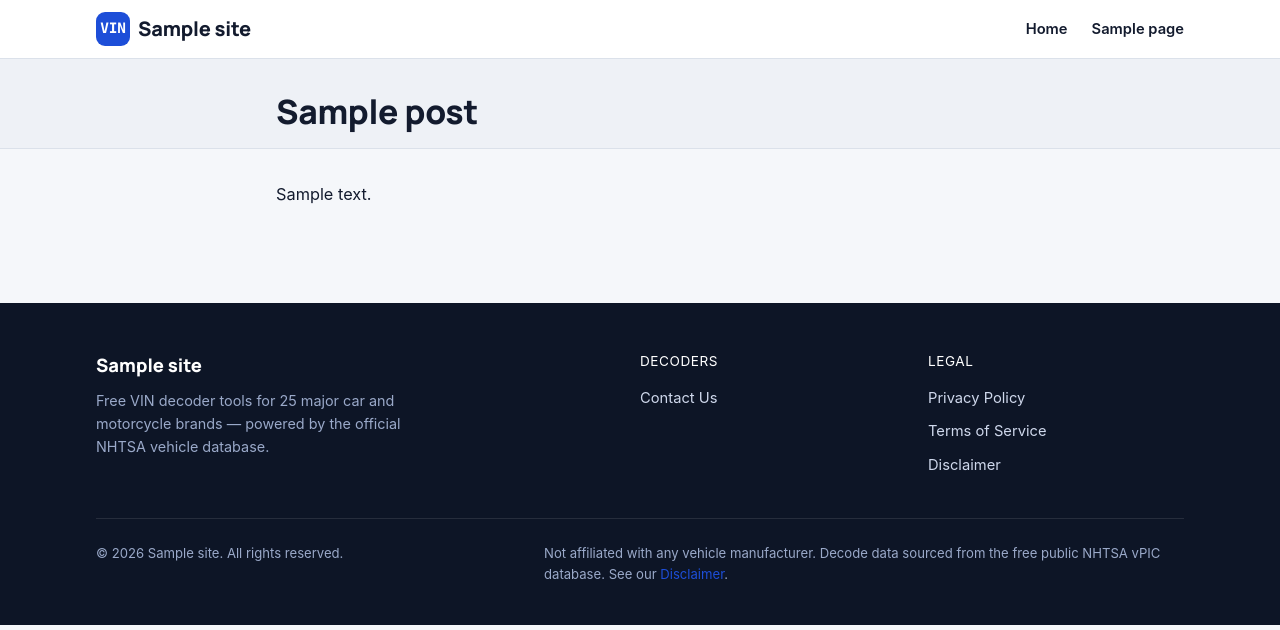
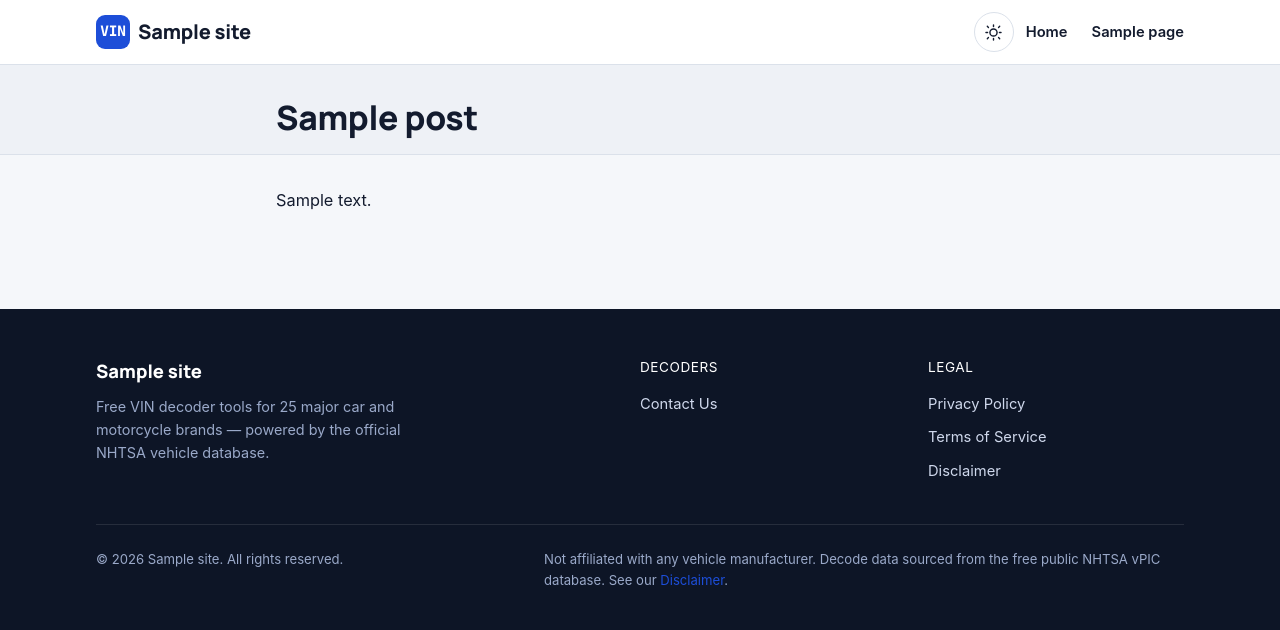
Before and after one commit to sukhjeevan999/basic, a WordPress theme: template vin-decoder-theme/page.php in a window 1280 px wide. Shown: the top 630 px of the page. Run offline with PHP 8.4 and a stand-in for WordPress, Linux system fonts and the light colour scheme; the site name, menu and one post (Sample post) are stand-ins, and other content is empty; some libraries are stand-ins or nearby versions.

Commit message:
Add a dark/light mode toggle to the site header
- header.php: inline pre-paint script sets data-vd-theme on <html> from
  a saved localStorage choice, falling back to the OS/browser
  prefers-color-scheme setting -- avoids a flash of the wrong theme.
  New sun/moon toggle button placed next to the mobile nav toggle.
- style.css: dark palette as a full override of the existing design
  tokens under :root[data-vd-theme="dark"] -- every component already
  reads color via var(--vd-color-*), so this covers the whole site
  without per-component changes. Toggle button styling + icon swap.
- nav.js: click handler flips the attribute and persists the choice.

(Also clarified in chat, not code: the 'Discover more' panel the user
saw in a competitor screenshot is Android Chrome's own related-content
feature, not something a website can add -- no theme change for that.)

Co-Authored-By: Claude Sonnet 5 <noreply@anthropic.com>
Claude-Session: https://claude.ai/code/session_01APqENyH6yHRj4ZhsQU3CBx

```diff
--- a/vin-decoder-theme/assets/js/nav.js
+++ b/vin-decoder-theme/assets/js/nav.js
@@ -34,5 +34,22 @@
 				toggle.setAttribute( 'aria-expanded', 'false' );
 			}
 		} );
+
+		// Dark/light mode toggle. The initial theme is already set by the
+		// inline script in header.php (before paint) — this just handles
+		// the click and remembers the choice.
+		var themeToggle = document.getElementById( 'vd-theme-toggle' );
+		if ( themeToggle ) {
+			themeToggle.addEventListener( 'click', function () {
+				var current = document.documentElement.getAttribute( 'data-vd-theme' ) === 'dark' ? 'dark' : 'light';
+				var next = 'dark' === current ? 'light' : 'dark';
+				document.documentElement.setAttribute( 'data-vd-theme', next );
+				try {
+					localStorage.setItem( 'vd-theme', next );
+				} catch ( e ) {
+					// Ignore — the toggle still works for the current page view.
+				}
+			} );
+		}
 	} );
 } )();
--- a/vin-decoder-theme/header.php
+++ b/vin-decoder-theme/header.php
@@ -15,6 +15,19 @@ if ( ! defined( 'ABSPATH' ) ) {
 	<meta charset="<?php bloginfo( 'charset' ); ?>">
 	<meta name="viewport" content="width=device-width, initial-scale=1">
 	<meta name="theme-color" content="#1d4ed8">
+	<script>
+	// Runs before CSS paints so there's no flash of the wrong theme.
+	// Respects a saved choice first, then the OS/browser light-dark setting.
+	( function () {
+		try {
+			var saved = localStorage.getItem( 'vd-theme' );
+			var theme = saved || ( window.matchMedia && window.matchMedia( '(prefers-color-scheme: dark)' ).matches ? 'dark' : 'light' );
+			document.documentElement.setAttribute( 'data-vd-theme', theme );
+		} catch ( e ) {
+			// localStorage can throw in some privacy modes — fall back silently to the default light theme.
+		}
+	} )();
+	</script>
 	<?php
 	$vindecoder_brand = function_exists( 'vindecoder_get_current_brand' ) ? vindecoder_get_current_brand() : null;
 	if ( $vindecoder_brand ) :
@@ -41,6 +54,12 @@ if ( ! defined( 'ABSPATH' ) ) {
 			<?php endif; ?>
 		</a>
 
+		<div class="vd-header-actions">
+			<button type="button" class="vd-theme-toggle" id="vd-theme-toggle" aria-label="<?php esc_attr_e( 'Toggle dark mode', 'vindecodertheme' ); ?>">
+				<svg class="vd-theme-icon vd-theme-icon-sun" viewBox="0 0 24 24" fill="none" aria-hidden="true"><circle cx="12" cy="12" r="4.5" stroke="currentColor" stroke-width="1.8"/><path stroke="currentColor" stroke-width="1.8" stroke-linecap="round" d="M12 2.5v2M12 19.5v2M4.2 4.2l1.4 1.4M18.4 18.4l1.4 1.4M2.5 12h2M19.5 12h2M4.2 19.8l1.4-1.4M18.4 5.6l1.4-1.4"/></svg>
+				<svg class="vd-theme-icon vd-theme-icon-moon" viewBox="0 0 24 24" fill="none" aria-hidden="true"><path stroke="currentColor" stroke-width="1.8" stroke-linejoin="round" d="M20 14.5A8.5 8.5 0 1 1 9.5 4a7 7 0 0 0 10.5 10.5Z"/></svg>
+			</button>
+
 			<button type="button" class="vd-nav-toggle" id="vd-nav-toggle" aria-controls="vd-primary-nav" aria-expanded="false">
 				<span class="vd-visually-hidden"><?php esc_html_e( 'Menu', 'vindecodertheme' ); ?></span>
 				<span></span><span></span><span></span>
@@ -63,6 +82,7 @@ if ( ! defined( 'ABSPATH' ) ) {
 				?>
 			</nav>
 		</div>
+	</div>
 </header>
 
 <main id="vd-main">
--- a/vin-decoder-theme/style.css
+++ b/vin-decoder-theme/style.css
@@ -55,6 +55,30 @@ Tags: one-column, custom-logo, custom-menu, translation-ready, automotive, minim
   --vd-container: 1120px;
   --vd-container-narrow: 760px;
 }
+
+/* Dark palette — activated by setting data-vd-theme="dark" on <html>.
+   header.php sets this before paint (saved choice, else OS preference);
+   the toggle button in the header flips it and remembers the choice. */
+:root[data-vd-theme="dark"] {
+  --vd-color-bg: #10141f;
+  --vd-color-surface: #1a2033;
+  --vd-color-surface-alt: #232a40;
+  --vd-color-border: #323b52;
+  --vd-color-text: #eef1f8;
+  --vd-color-text-muted: #a6afc7;
+  --vd-color-primary: #5b8cff;
+  --vd-color-primary-dark: #7fa3ff;
+  --vd-color-primary-light: #1f2a4d;
+  --vd-color-accent: #f0a144;
+  --vd-color-danger: #ff6b64;
+  --vd-color-danger-bg: #3a2020;
+  --vd-color-success: #3ecf8e;
+
+  --vd-shadow-sm: 0 1px 2px rgba(0, 0, 0, 0.35);
+  --vd-shadow-md: 0 6px 20px rgba(0, 0, 0, 0.45);
+  --vd-shadow-lg: 0 16px 40px rgba(0, 0, 0, 0.55);
+}
+body { transition: background-color .15s ease, color .15s ease; }
 
 /* ==========================================================================
    2. RESET
@@ -115,8 +139,21 @@ button { cursor: pointer; }
 .vd-logo { display: flex; align-items: center; gap: var(--vd-space-2); font-family: var(--vd-font-heading); font-size: 1.25rem; font-weight: 800; letter-spacing: -0.01em; color: var(--vd-color-text); }
 .vd-logo:hover { text-decoration: none; color: var(--vd-color-primary); }
 .vd-logo-mark { display: inline-flex; align-items: center; justify-content: center; width: 34px; height: 34px; border-radius: 9px; background: var(--vd-color-primary); color: #fff; font-size: 0.9rem; font-family: var(--vd-font-mono); font-weight: 700; }
+.vd-header-actions { display: flex; align-items: center; gap: var(--vd-space-3); }
 .vd-nav-toggle { display: none; background: transparent; border: 1px solid var(--vd-color-border); border-radius: var(--vd-radius-sm); padding: 8px 10px; }
 .vd-nav-toggle span { display: block; width: 22px; height: 2px; background: var(--vd-color-text); margin: 4px 0; }
+
+.vd-theme-toggle {
+  display: inline-flex; align-items: center; justify-content: center;
+  width: 40px; height: 40px; flex: 0 0 auto;
+  background: transparent; border: 1px solid var(--vd-color-border); border-radius: 999px;
+  color: var(--vd-color-text); transition: border-color .15s ease, background .15s ease;
+}
+.vd-theme-toggle:hover { border-color: var(--vd-color-primary); }
+.vd-theme-icon { width: 19px; height: 19px; }
+.vd-theme-icon-moon { display: none; }
+:root[data-vd-theme="dark"] .vd-theme-icon-sun { display: none; }
+:root[data-vd-theme="dark"] .vd-theme-icon-moon { display: block; }
 .vd-primary-nav ul { list-style: none; display: flex; gap: var(--vd-space-6); margin: 0; padding: 0; flex-wrap: wrap; }
 .vd-primary-nav a { color: var(--vd-color-text); font-weight: 600; font-size: 0.92rem; }
 .vd-primary-nav a:hover { color: var(--vd-color-primary); text-decoration: none; }
```
Lines whose indentation alone changed are shown as unchanged.
